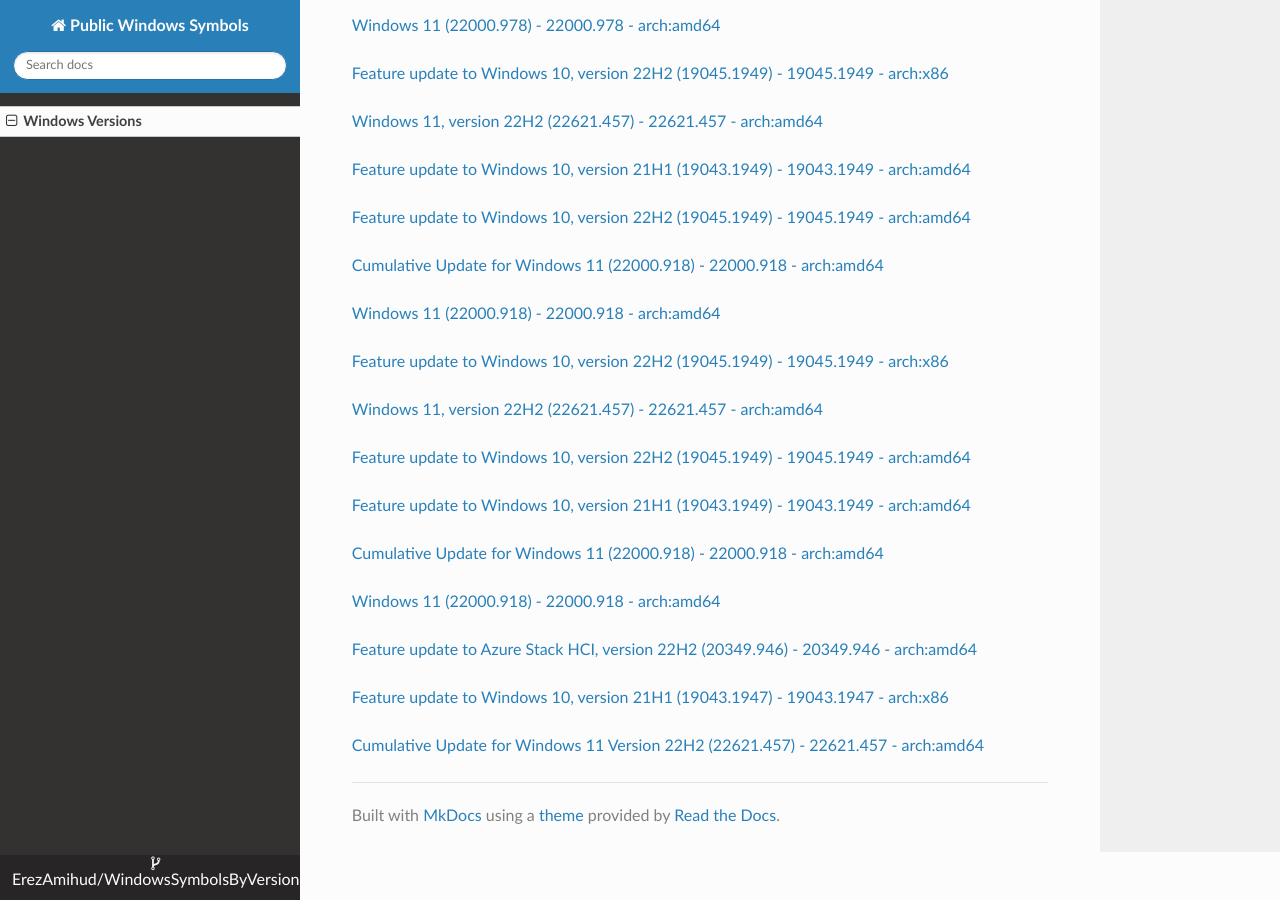
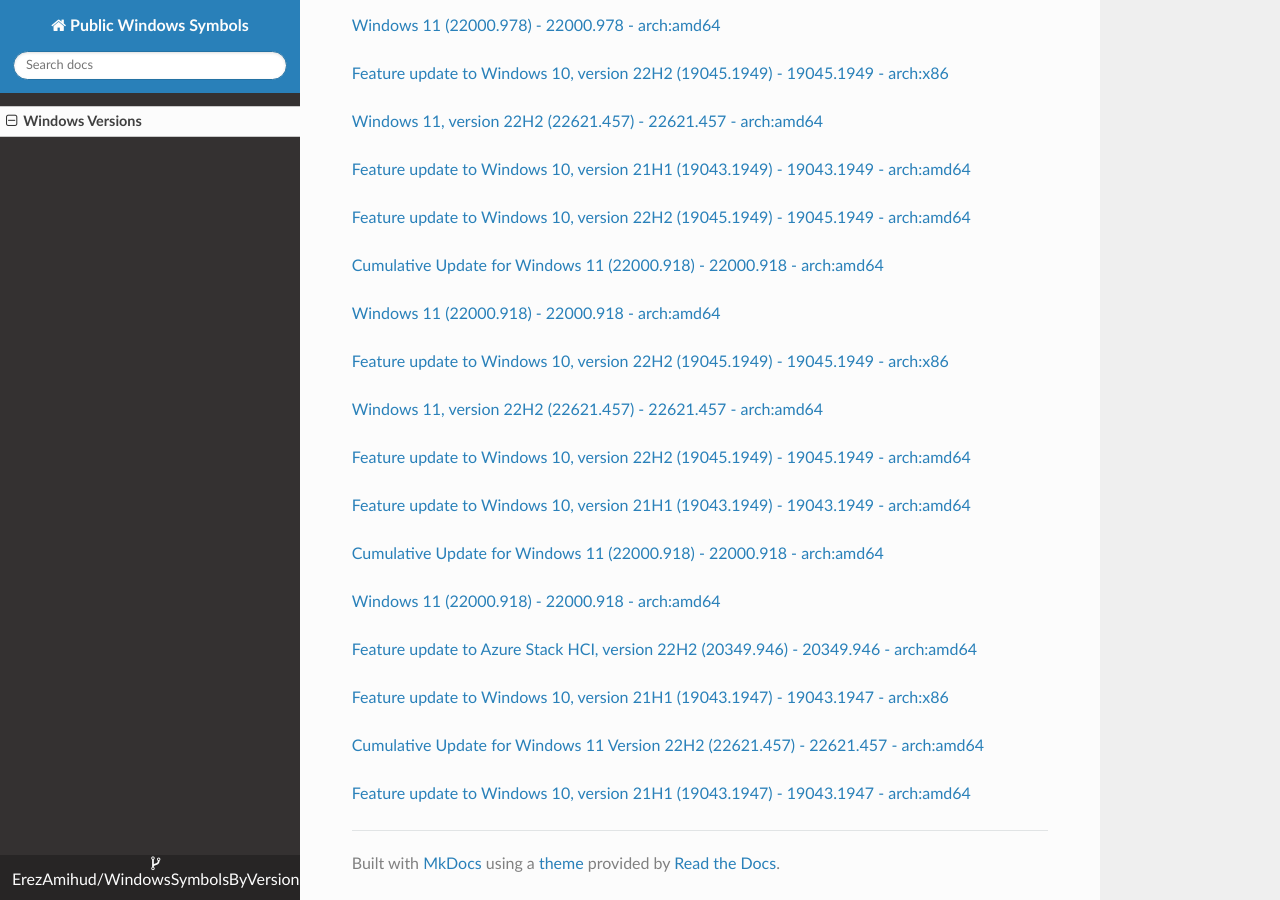
Before and after one commit to ErezAmihud/WindowsSymbolsByVersion, an MkDocs documentation site: the page built from docs/index.md, in a window 1280 px wide and 900 px high, scrolled down 54197 px. Built offline with MkDocs 1.6.1, drawn with Linux system fonts in a browser that asks for light colours; nearby versions of some CDN libraries.

Commit message:
Automated commit, add manifest for 124d8ac1-6270-450e-beb2-77db7a30a342

```diff
--- a/docs/index.md
+++ b/docs/index.md
@@ -3208,3 +3208,6 @@
 
 
 [Cumulative Update for Windows 11 Version 22H2 (22621.457) - 22621.457 - arch:amd64](https://github.com/ErezAmihud/WindowsSymbolsByVersion/blob/main/manifests/0de8aa1b-fab4-41bc-a8ab-8fdd795f43c7.manifest)
+
+
+[Feature update to Windows 10, version 21H1 (19043.1947) - 19043.1947 - arch:amd64](https://github.com/ErezAmihud/WindowsSymbolsByVersion/blob/main/manifests/124d8ac1-6270-450e-beb2-77db7a30a342.manifest)
```
Also changed, not shown: process_builds.json (+1 -1 lines), 1 other file.
